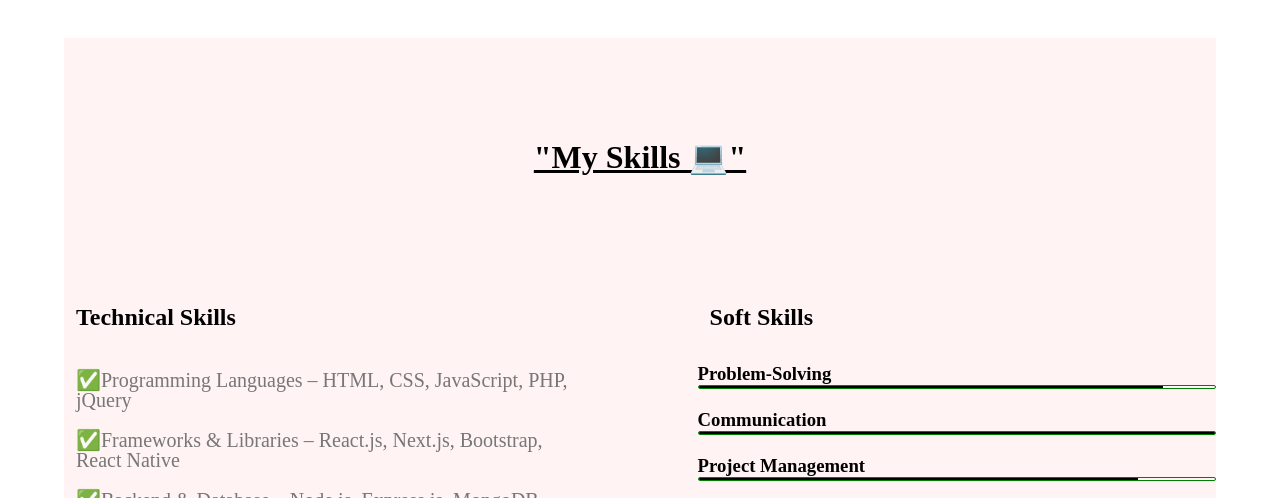
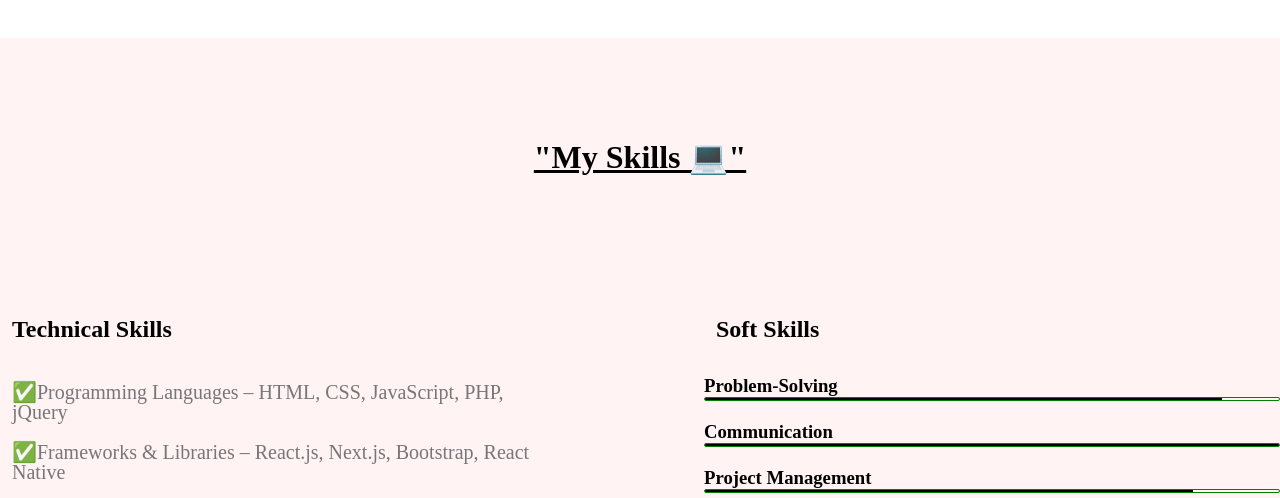
Before and after one commit to abirhossainsayon6/myPortfolioWebsite, a plain HTML site: page index.html in a window 1280 px wide. Shown: the part 1453-1951 px from the top of the page. Drawn offline with Linux system fonts and the light colour scheme.

Commit message:
seceon editing webSite

```diff
--- a/index.html
+++ b/index.html
@@ -37,7 +37,7 @@
                                     🚀 Learning new technologies and building innovative websites keeps me motivated!
 
                                     👉 If you need a professional <br>🏆 and fully responsive 🌐 website, you’re in the right place!
-                                    I specialize in modern UI/UX design 🎨
+                                    I specialize in modern UI/UX design 🎨 <br>
                               <a href="#">Hear Me</a> &nbsp &nbsp <a href="#">About Me</a>
 
                          </div>
--- a/style.css
+++ b/style.css
@@ -229,7 +229,7 @@ nav span{
  }
   .Skills {
 
-	width: 90%;
+	width: 100%;
 	margin: auto;
 
 	background:#FFF3F4 ;
```
